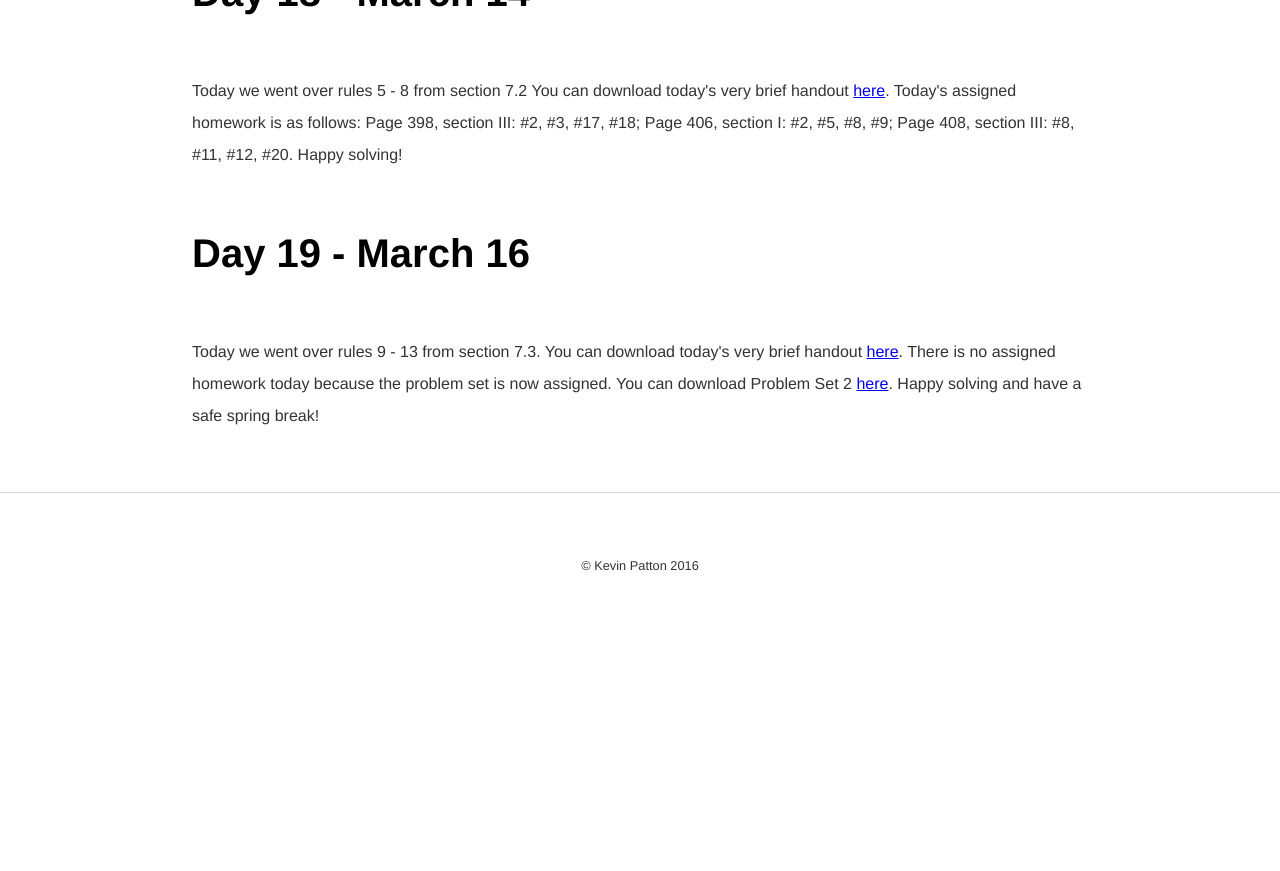
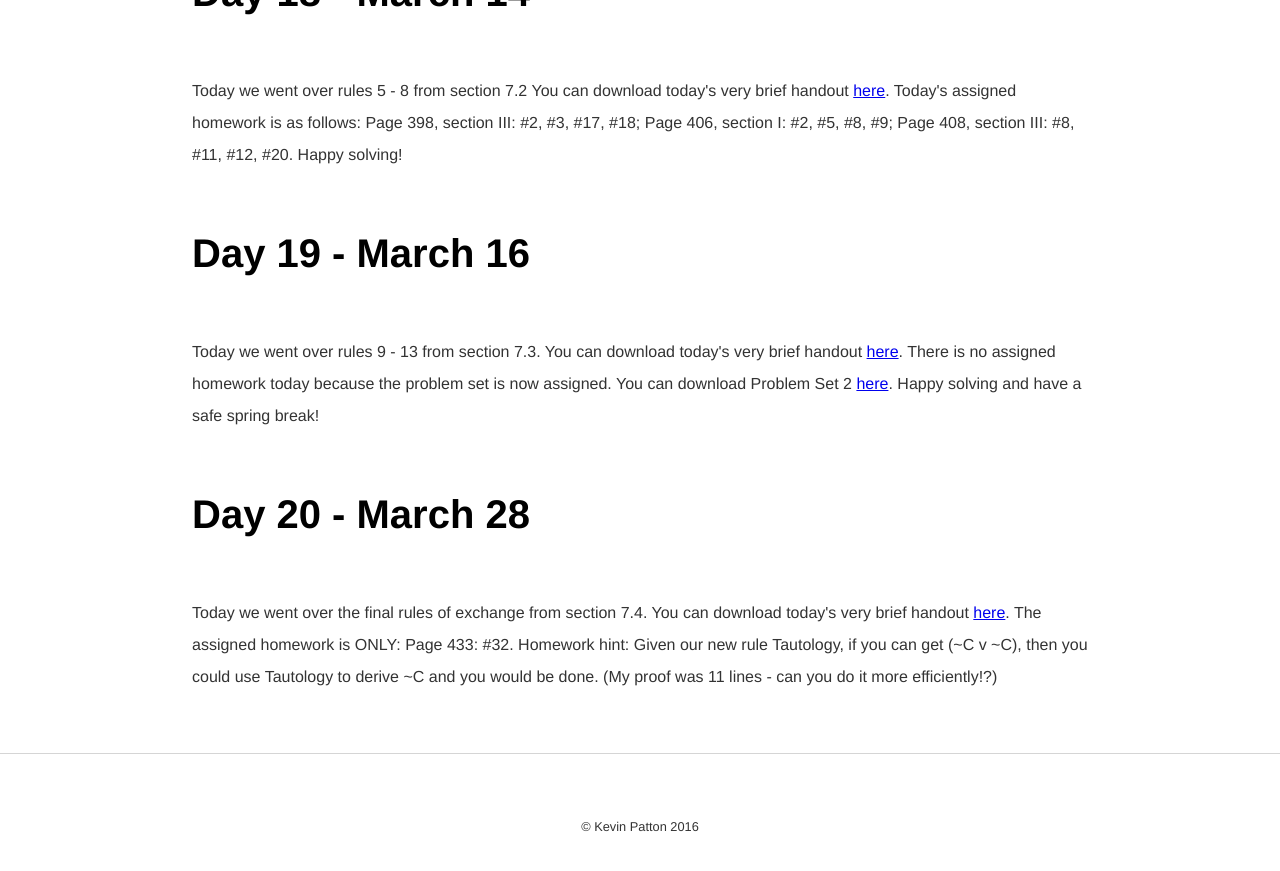
Before and after one commit to kevinjpatton/kevinjpatton.github.io, a Jekyll site: the page built from teaching/phil_110/index.html, in a window 1280 px wide and 900 px high, scrolled down 5242 px. Shown: the top 871 px of the window. Built offline with Jekyll 4.4.1, drawn with Linux system fonts in a browser that asks for light colours; Markdown is read by kramdown in place of the engine named in the settings; before the commit the page ends 5881 px from its top, so only the background shows below that.

Commit message:
Update index.html

```diff
--- a/teaching/phil_110/index.html
+++ b/teaching/phil_110/index.html
@@ -44,3 +44,5 @@ title: Philosophy 110 - Kevin Patton
 <p>Today we went over rules 5 - 8 from section 7.2  You can download today's very brief handout <a href=/teaching/phil_110/Day18-Section7.2.pdf target="_blank">here</a>.  Today's assigned homework is as follows: Page 398, section III: #2, #3, #17, #18; Page 406, section I: #2, #5, #8, #9; Page 408, section III: #8, #11, #12, #20.  Happy solving!
 <h1>Day 19 - March 16</h1>
 <p>Today we went over rules 9 - 13 from section 7.3.  You can download today's very brief handout <a href=/teaching/phil_110/Day19-Section7.3.pdf target="_blank">here</a>.  There is no assigned homework today because the problem set is now assigned.  You can download Problem Set 2 <a href=/teaching/phil_110/ProblemSet2.pdf target="_blank">here</a>.  Happy solving and have a safe spring break!
+<h1>Day 20 - March 28</h1>
+<p>Today we went over the final rules of exchange from section 7.4.  You can download today's very brief handout <a href=/teaching/phil_110/Day20-Section7.4.pdf target="_blank">here</a>.  The assigned homework is ONLY: Page 433: #32.  Homework hint: Given our new rule Tautology, if you can get (~C v ~C), then you could use Tautology to derive ~C and you would be done.  (My proof was 11 lines - can you do it more efficiently!?)
```
